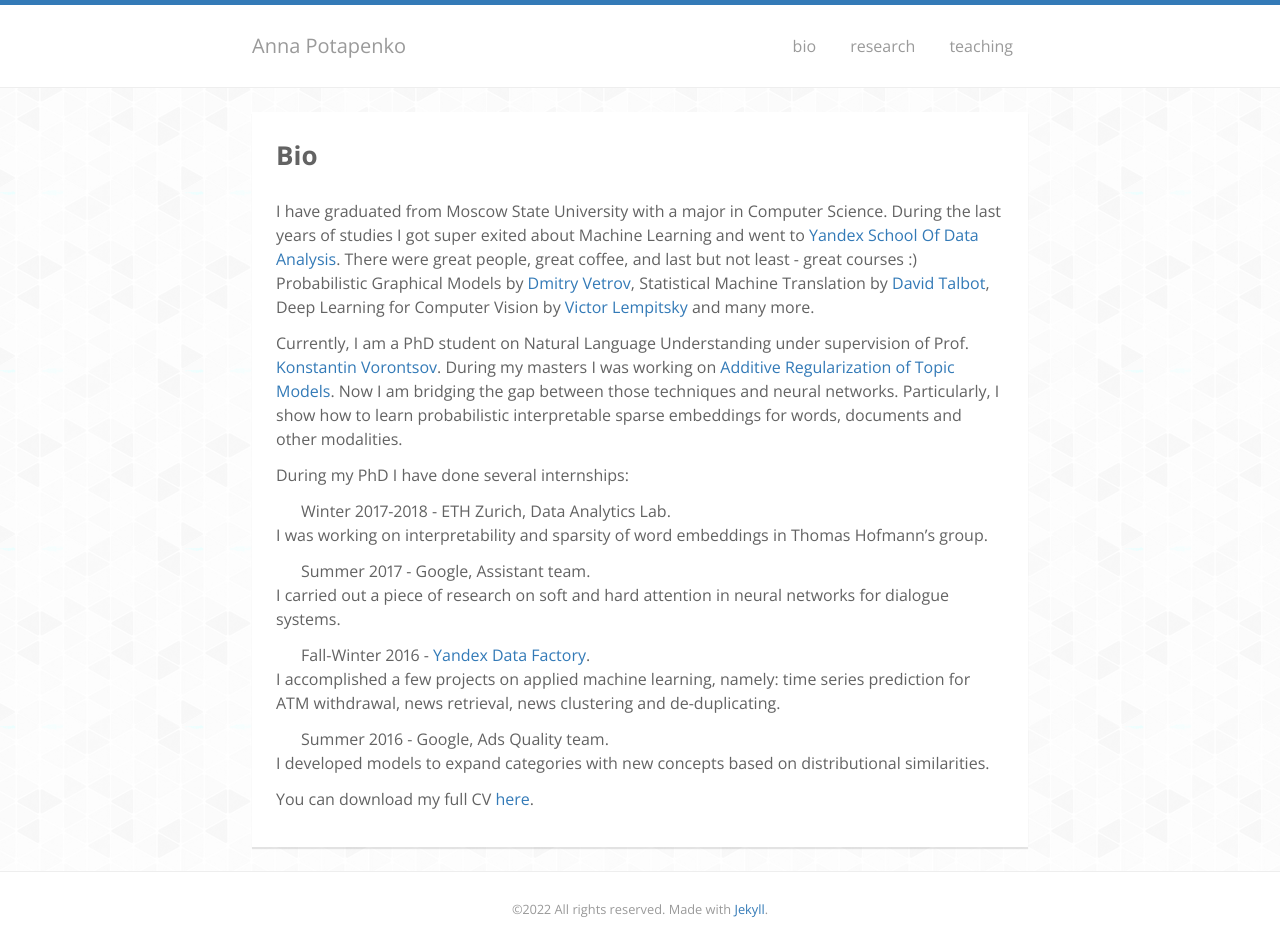
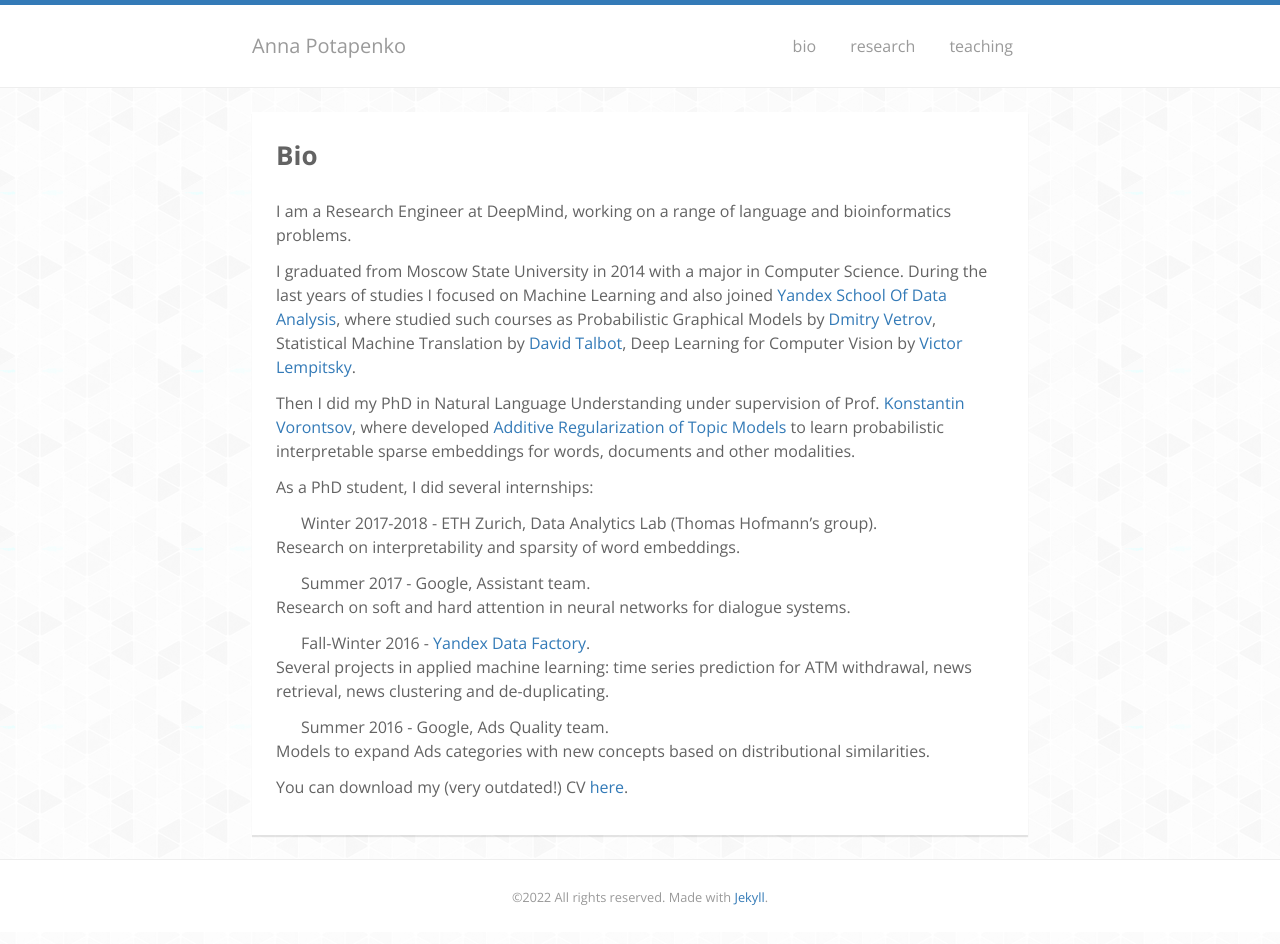
Before and after one commit to AnyaP/apotapenko.com, a Jekyll site: the page built from source/bio.md, in a window 1280 px wide. Built offline with Jekyll 4.4.1, drawn with Linux system fonts in a browser that asks for light colours; nearby versions of some CDN libraries.

Commit message:
Update bio.md.

```diff
--- a/source/bio.md
+++ b/source/bio.md
@@ -4,32 +4,29 @@ title: Bio
 permalink: /bio/
 ---
 
+I am a Research Engineer at DeepMind, working on a range of language and bioinformatics problems.
 
-I have graduated from Moscow State University with a major in Computer Science.
-During the last years of studies I got super exited about Machine Learning and went to [Yandex School Of Data Analysis](https://yandexdataschool.com/).
-There were great people, great coffee, and last but not least - great courses :) Probabilistic Graphical Models by [Dmitry Vetrov](https://cs.hse.ru/en/bayesgroup/people/vetrov), Statistical Machine Translation by [David Talbot](https://research.google.com/pubs/DavidTalbot.html), Deep Learning for Computer Vision by [Victor Lempitsky](http://sites.skoltech.ru/compvision/members/vilem/) and many more.
+I graduated from Moscow State University in 2014 with a major in Computer Science.
+During the last years of studies I focused on Machine Learning and also joined [Yandex School Of Data Analysis](https://yandexdataschool.com/), where studied such courses as Probabilistic Graphical Models by [Dmitry Vetrov](https://cs.hse.ru/en/bayesgroup/people/vetrov), Statistical Machine Translation by [David Talbot](https://research.google.com/pubs/DavidTalbot.html), Deep Learning for Computer Vision by [Victor Lempitsky](http://sites.skoltech.ru/compvision/members/vilem/).
 
-Currently, I am a PhD student on Natural Language Understanding under supervision of Prof. [Konstantin Vorontsov](https://scholar.google.com/citations?user=KIW4fnsAAAAJ&hl=en&authuser=1).
-During my masters I was working on [Additive Regularization of Topic Models](bigartm.org).
-Now I am bridging the gap between those techniques and neural networks.
-Particularly, I show how to learn probabilistic interpretable sparse embeddings for words, documents and other modalities.
+Then I did my PhD in Natural Language Understanding under supervision of Prof. [Konstantin Vorontsov](https://scholar.google.com/citations?user=KIW4fnsAAAAJ&hl=en&authuser=1), where developed [Additive Regularization of Topic Models](bigartm.org) to learn probabilistic interpretable sparse embeddings for words, documents and other modalities.
 
-During my PhD I have done several internships:
+As a PhD student, I did several internships:
 
-* Winter 2017-2018 - ETH Zurich, Data Analytics Lab.
+* Winter 2017-2018 - ETH Zurich, Data Analytics Lab (Thomas Hofmann's group).
 
-I was working on interpretability and sparsity of word embeddings in Thomas Hofmann's group.
+Research on interpretability and sparsity of word embeddings.
 
 * Summer 2017 - Google, Assistant team.
 
-I carried out a piece of research on soft and hard attention in neural networks for dialogue systems.
+Research on soft and hard attention in neural networks for dialogue systems.
 
 * Fall-Winter 2016 - [Yandex Data Factory](https://yandexdatafactory.com/).
 
-I accomplished a few projects on applied machine learning, namely: time series prediction for ATM withdrawal, news retrieval, news clustering and de-duplicating.
+Several projects in applied machine learning: time series prediction for ATM withdrawal, news retrieval, news clustering and de-duplicating.
 
 * Summer 2016 - Google, Ads Quality team.
 
-I developed models to expand categories with new concepts based on distributional similarities.
+Models to expand Ads categories with new concepts based on distributional similarities.
 
-You can download my full CV [here]({{ site.url }}/images/CV_2017.pdf).
+You can download my (very outdated!) CV [here]({{ site.url }}/images/CV_2017.pdf).
```
